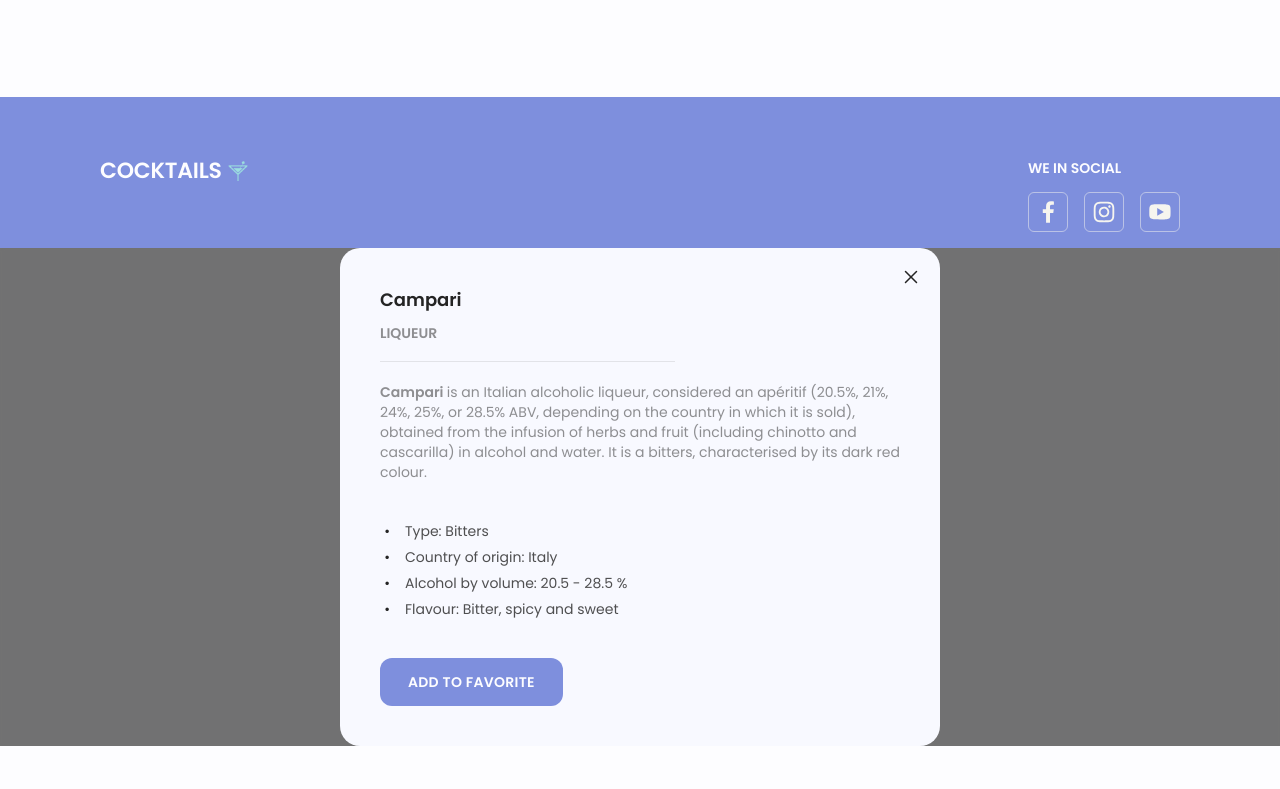
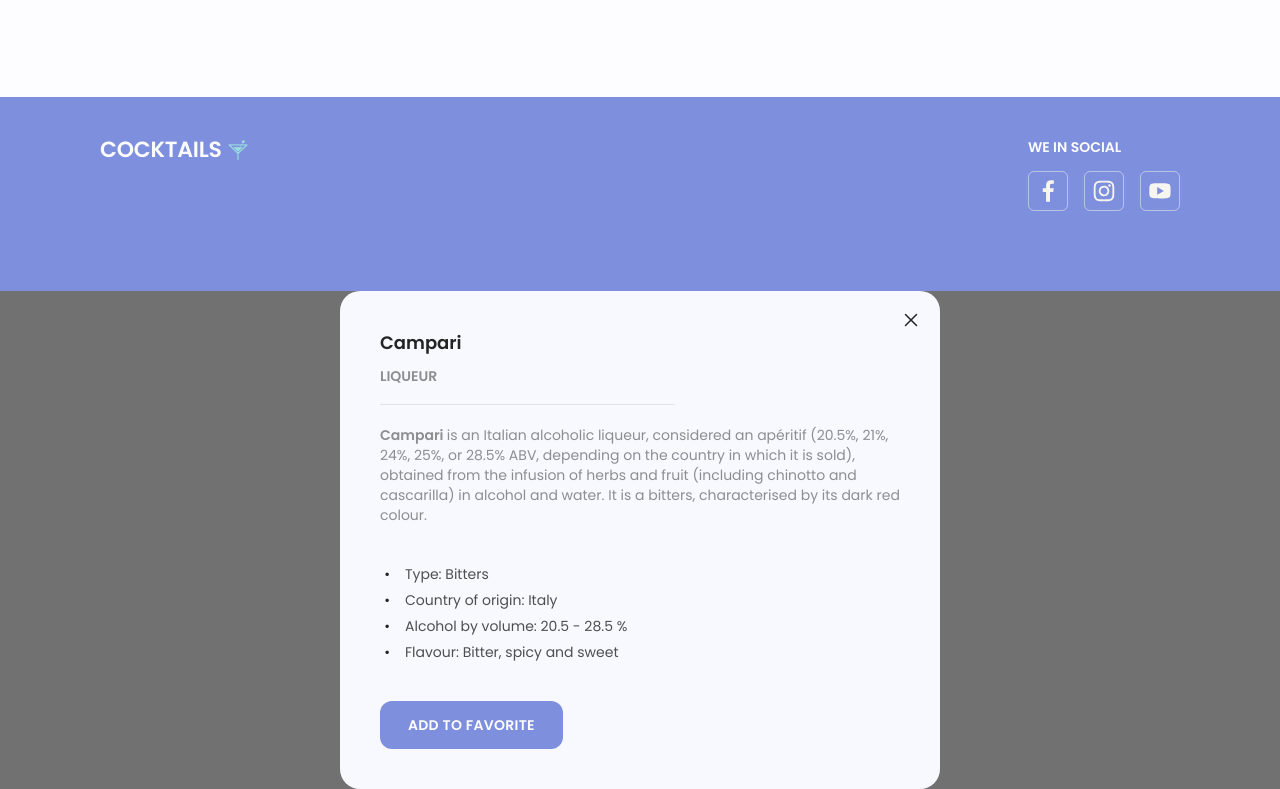
Before and after one commit to Redddeve/BugBusters, a website built with Parcel: page src/index.html in a window 1280 px wide. Shown: the part 990-1779 px from the top of the page. Before the commit the page ends 1736 px from the top, so only its background shows below. Built offline with nearby package versions, Linux system fonts and the light colour scheme; no server answers; files whose address does not match are found by name.

Commit message:
update padding and add transition for icons

```diff
--- a/src/css/layout/footer.css
+++ b/src/css/layout/footer.css
@@ -9,15 +9,20 @@
 
 .footer-container {
   padding-top: 41px;
-  padding-bottom: 14px;
+  padding-bottom: 80px;
   width: 100%;
   background-color: var(--color-violet);
 }
 
 @media screen and (min-width: 768px) {
   .footer-container {
-    padding-top: 64px;
-    padding-bottom: 16px;
+    padding-top: 35px;
+  }
+}
+
+@media screen and (min-width: 1280px) {
+  .footer-container {
+    padding-top: 43px;
   }
 }
 
@@ -101,6 +106,7 @@
 .footer-social-icon {
   fill: var(--color-white, #f6f5ef);
   display: inline-block;
+  transition: var(--anim-fast);
 }
 
 @media screen and (min-width: 768px) {
```
